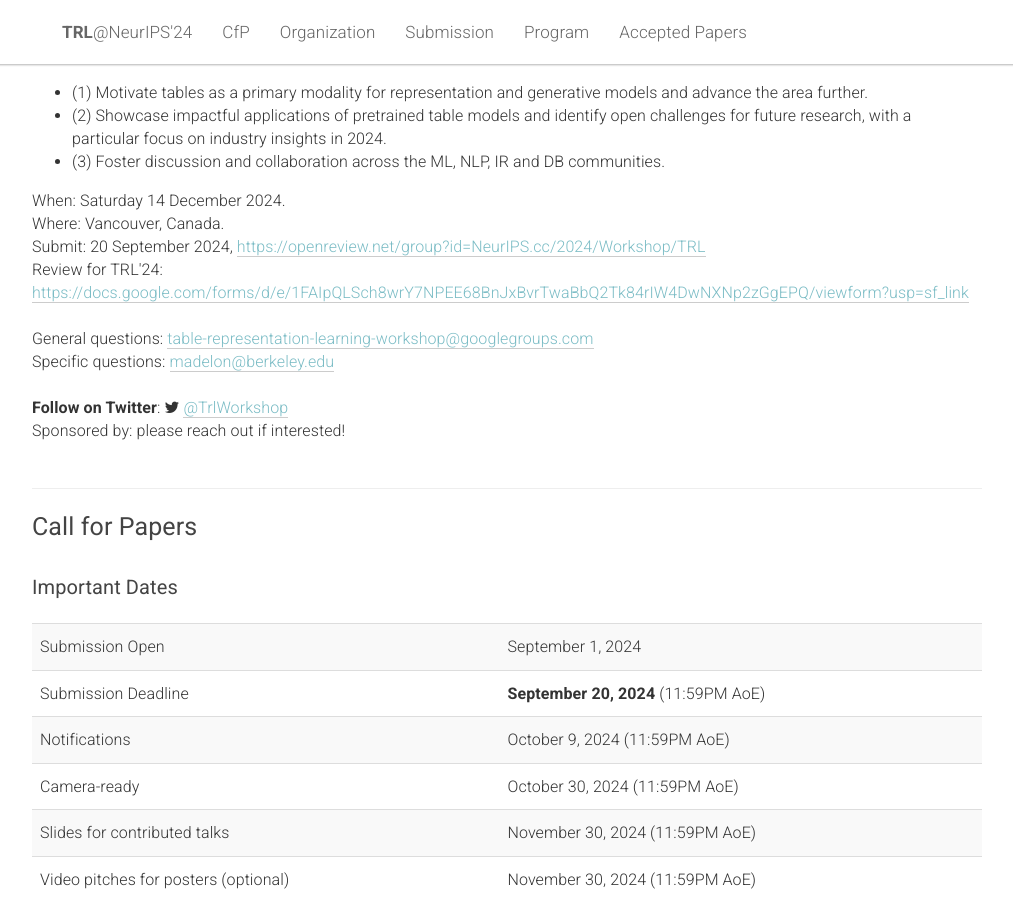
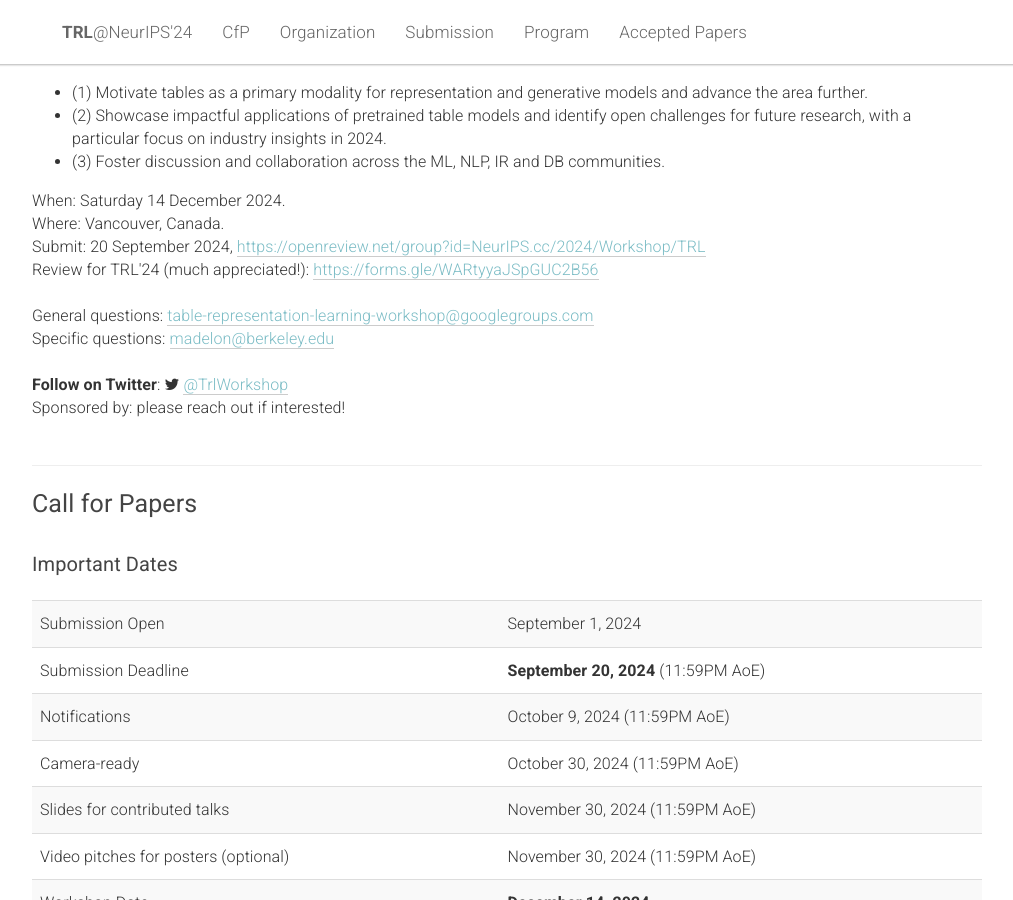
Before and after one commit to table-representation-learning/table-representation-learning.github.io, a Jekyll site: the page built from _pages/home.html, in a window 1280 px wide and 900 px high, scrolled down 401 px. Shown: the whole window, without its empty margins (133-1146 px from the left). Built offline with Jekyll 4.4.1, drawn with Linux system fonts in a browser that asks for light colours.

Commit message:
shorten link

```diff
--- a/_pages/home.html
+++ b/_pages/home.html
@@ -56,7 +56,7 @@
                 Submit:
                 20 September 2024, <a href="https://openreview.net/group?id=NeurIPS.cc/2024/Workshop/TRL" target="blank">https://openreview.net/group?id=NeurIPS.cc/2024/Workshop/TRL</a>
             </div>
-            <div>Review for TRL'24: <a href="https://docs.google.com/forms/d/e/1FAIpQLSch8wrY7NPEE68BnJxBvrTwaBbQ2Tk84rIW4DwNXNp2zGgEPQ/viewform?usp=sf_link" target="blank">https://docs.google.com/forms/d/e/1FAIpQLSch8wrY7NPEE68BnJxBvrTwaBbQ2Tk84rIW4DwNXNp2zGgEPQ/viewform?usp=sf_link</a>
+            <div>Review for TRL'24 (much appreciated!): <a href="https://forms.gle/WARtyyaJSpGUC2B56" target="blank">https://forms.gle/WARtyyaJSpGUC2B56</a>
             </div>
             <div>
                 <br>
```
